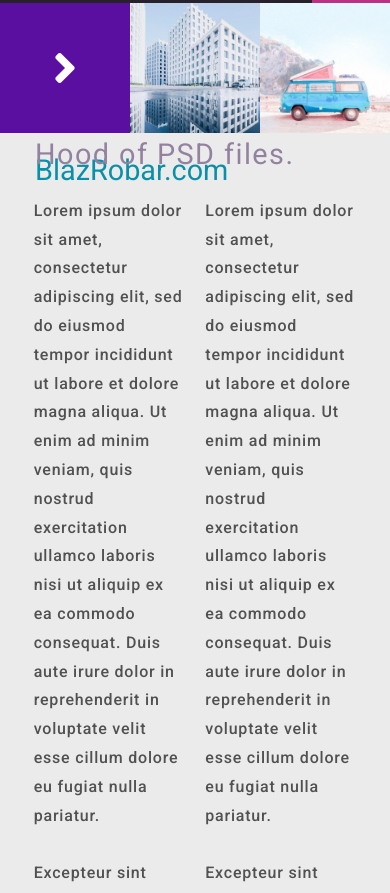
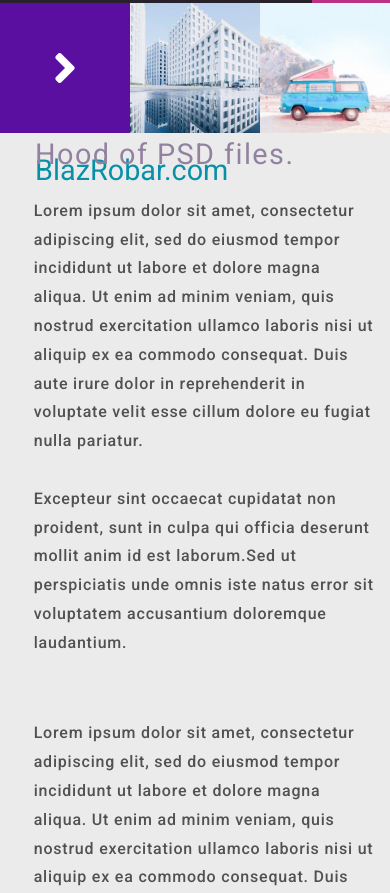
Before and after one commit to kosmicheskij-kotik/bsuir-labs, a plain HTML site: page responsive_template/index.html in a window 390 px wide. Shown: the part 1069-1962 px from the top of the page. Drawn offline with Linux system fonts and the light colour scheme.

Commit message:
Adapted footer

```diff
--- a/responsive_template/styles/styles.css
+++ b/responsive_template/styles/styles.css
@@ -217,7 +217,23 @@
 		display: none;
 	}
 
+	.footer_content {
+		display: flex;
+		flex-direction: column;
+		width: 88%;
+		padding-left: 6%;
+		padding-right: 6%;
+	}
 
+	.footer_content p {
+		width: 100%;
+		padding: 3% 3% 15%;
+		letter-spacing: 0.05em;
+		line-height: 1.8;
+		color: #515151;
+		font-weight: 500;
+		margin: 0;
+}
 
 
 	.section_pictures_link,
@@ -228,4 +244,5 @@
 		flex-direction: column;
 		width: 100vw;
 	}
+
 }
```
